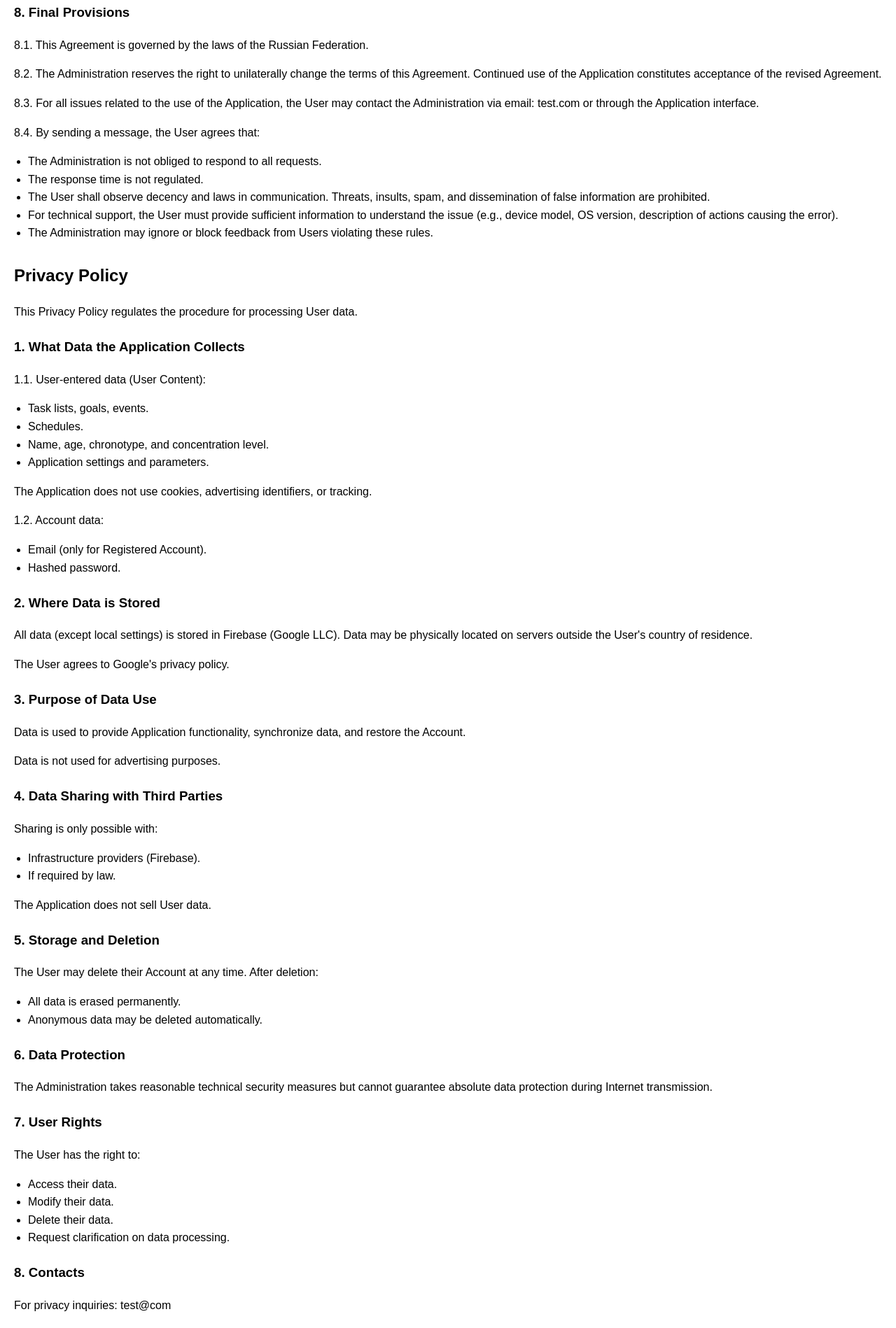
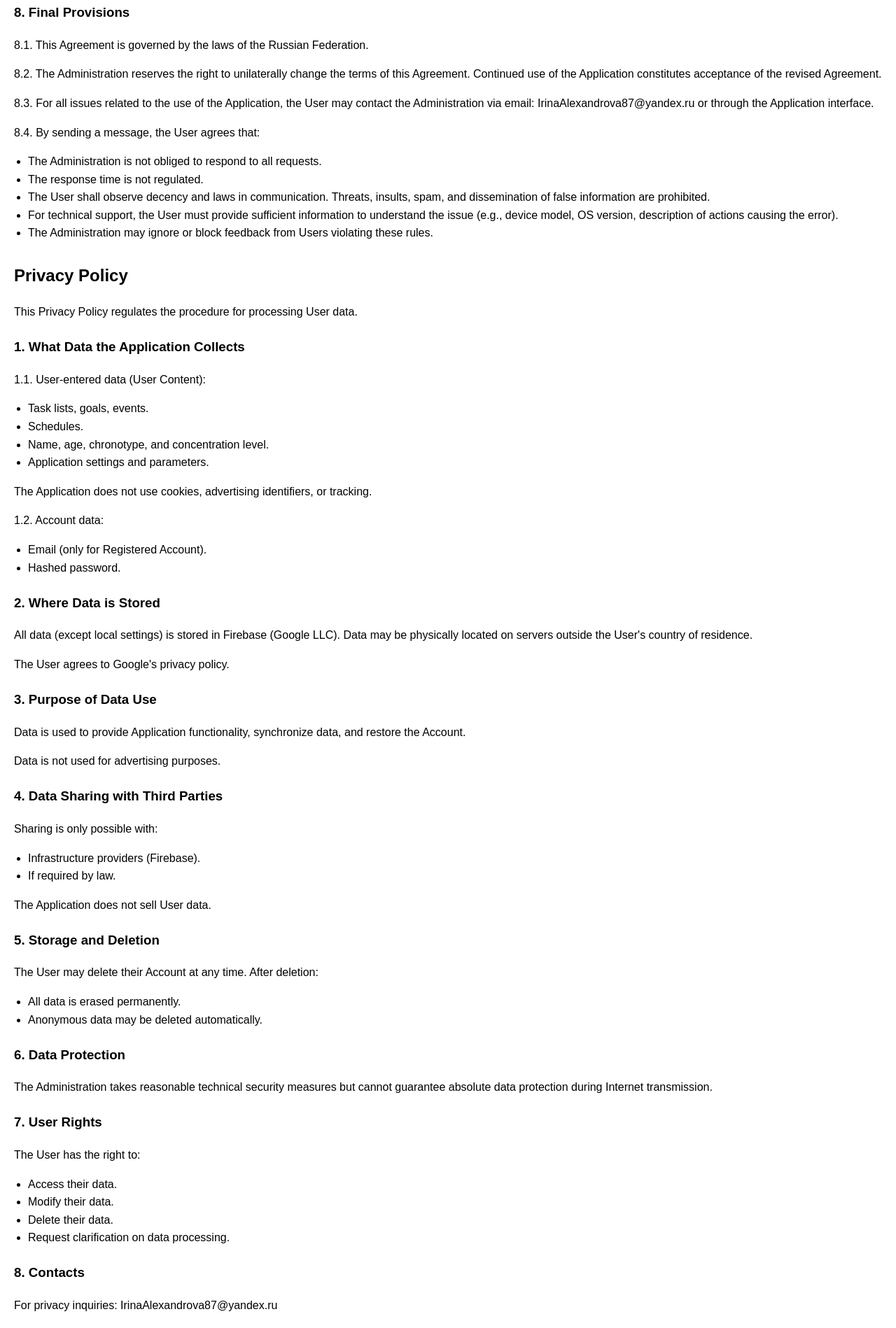
Before and after one commit to iris-architect/projects, a plain HTML site: page SaveMyTime/user_agreement/index.html in a window 1280 px wide. Shown: the part 6659-8557 px from the top of the page at 70% size. Drawn offline with Linux system fonts and the light colour scheme.

Commit message:
fix english email

```diff
--- a/SaveMyTime/user_agreement/index.html
+++ b/SaveMyTime/user_agreement/index.html
@@ -283,7 +283,7 @@
             <h3>8. Final Provisions</h3>
             <p>8.1. This Agreement is governed by the laws of the Russian Federation.</p>
             <p>8.2. The Administration reserves the right to unilaterally change the terms of this Agreement. Continued use of the Application constitutes acceptance of the revised Agreement.</p>
-            <p>8.3. For all issues related to the use of the Application, the User may contact the Administration via email: test.com or through the Application interface.</p>
+            <p>8.3. For all issues related to the use of the Application, the User may contact the Administration via email: IrinaAlexandrova87@yandex.ru or through the Application interface.</p>
             <p>8.4. By sending a message, the User agrees that:</p>
             <ul>
                 <li>The Administration is not obliged to respond to all requests.</li>
@@ -365,7 +365,7 @@
 
         <div>
             <h3>8. Contacts</h3>
-            <p>For privacy inquiries: test@com</p>
+            <p>For privacy inquiries: IrinaAlexandrova87@yandex.ru</p>
         </div>
 
         <div>
```
